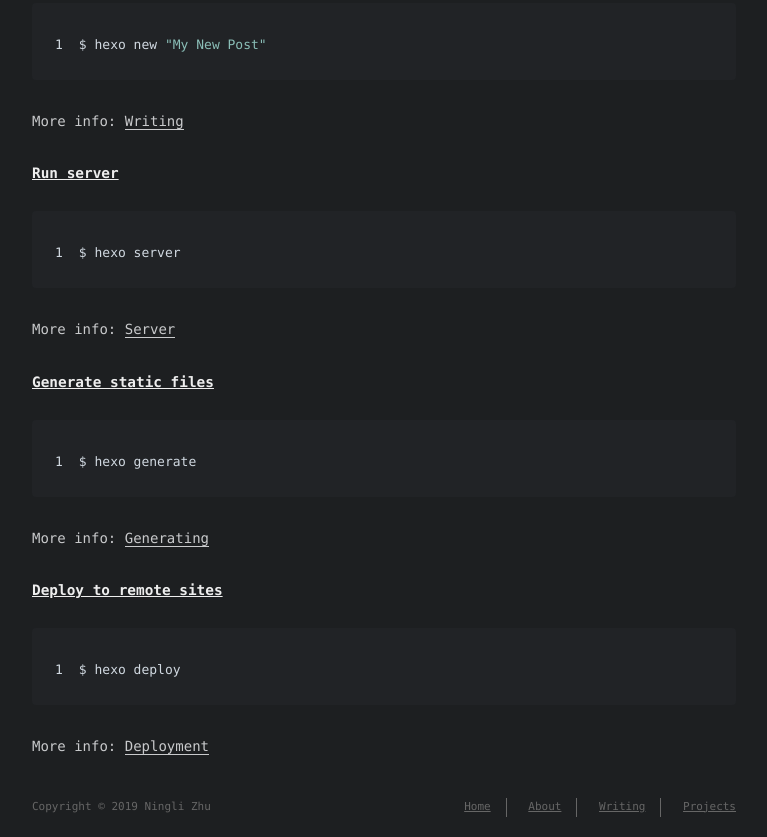
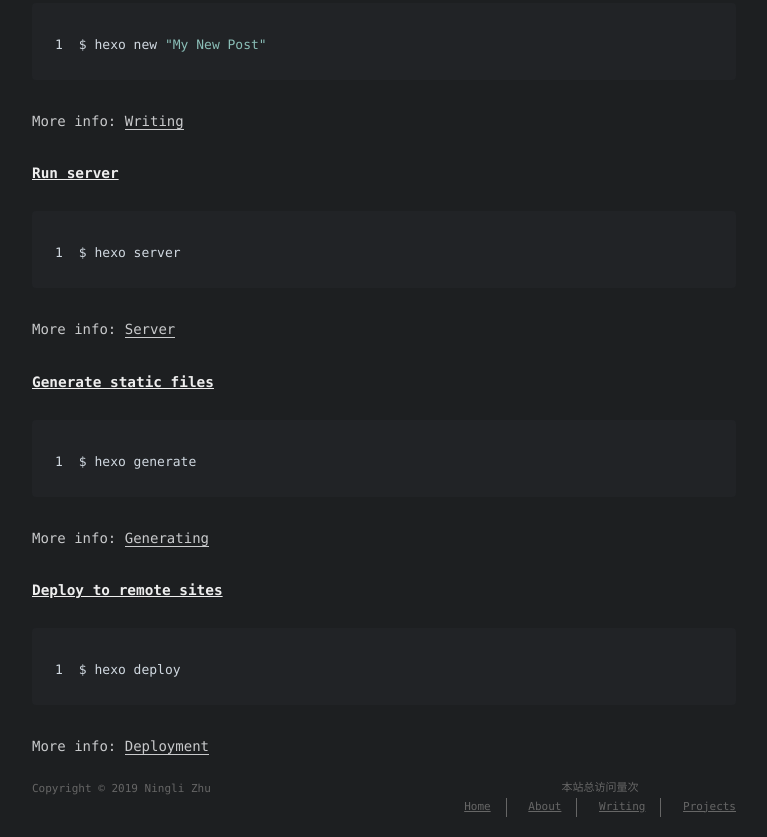
Before and after one commit to zhuningli001/zhu-blog, a plain HTML site: page 2019/11/27/hello-world/index.html in a window 1280 px wide. Shown: the part 361-1198 px from the top of the page, without its empty margins (256-1023 px from the left). Drawn offline with Linux system fonts and the light colour scheme; some packages are replaced by stand-ins of ours; a script that the page names is missing; a web font is replaced by a local one.

Commit message:
hexo deploy

```diff
--- a/2019/11/27/hello-world/index.html
+++ b/2019/11/27/hello-world/index.html
@@ -208,11 +208,19 @@
 </div>
 
 
-        <footer id="footer">
+        <script async src="//busuanzi.ibruce.info/busuanzi/2.3/busuanzi.pure.mini.js">
+</script>
+
+<footer id="footer">
   <div class="footer-left">
     Copyright &copy; 2019 Ningli Zhu
   </div>
   <div class="footer-right">
+
+      <span id="busuanzi_container_site_pv">
+          本站总访问量<span id="busuanzi_value_site_pv"></span>次
+      </span>
+
     <nav>
       <ul>
 
```
Also changed, not shown: 2019/11/28/a/index.html (+9 -1 lines), 2019/11/28/b/index.html (+9 -1 lines), 2019/11/28/introduction/index.html (+9 -1 lines), 2019/12/01/hello-world-1/index.html (+9 -1 lines), ABOUT/index-1.html (+9 -1 lines), ABOUT/index.html (+9 -1 lines), archives/2019/11/index.html (+9 -1 lines), archives/2019/12/index.html (+9 -1 lines), archives/2019/index.html (+9 -1 lines), archives/index.html (+9 -1 lines), categories/Cat1/index.html (+9 -1 lines), categories/Cat2/index.html (+9 -1 lines), categories/Cat3/index.html (+9 -1 lines), index.html (+9 -1 lines), 4 more files.
